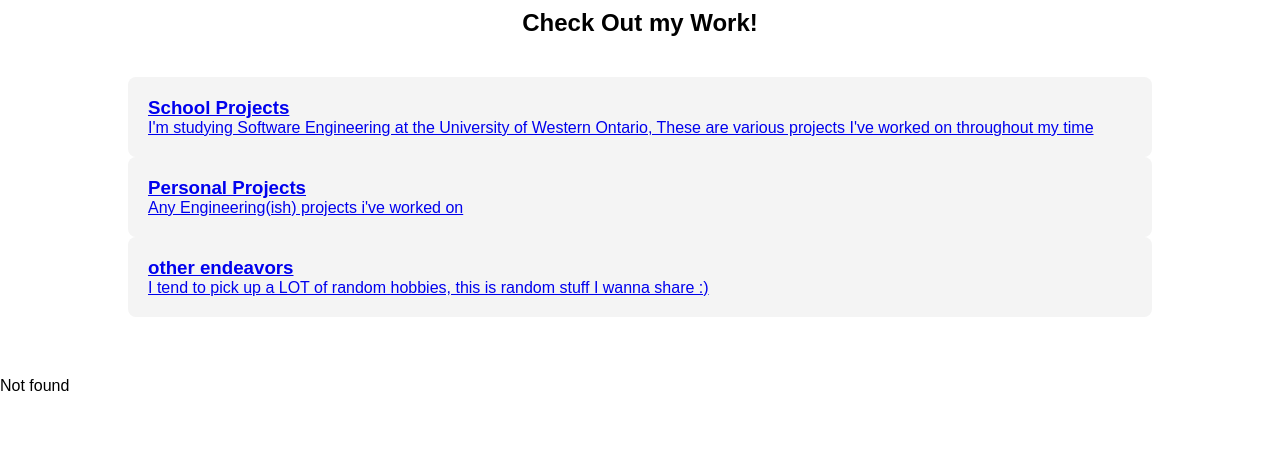
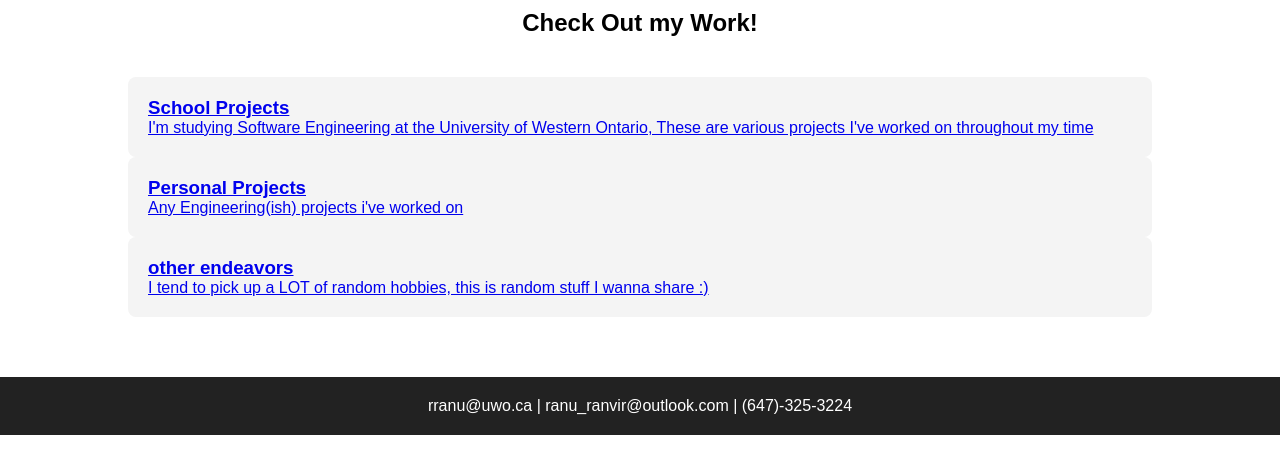
Before and after one commit to RanvirRanu/RanvirRanu.github.io, a plain HTML site: page index.html in a window 1280 px wide. Shown: the part 159-632 px from the top of the page. Drawn offline with Linux system fonts and the light colour scheme; no server answers.

Commit message:
footer and header fix

```diff
--- a/index.html
+++ b/index.html
@@ -50,7 +50,7 @@
     <!-- Footer -->
     <div id="footer-placeholder"></div>
     <script>
-    fetch('footer.html')
+    fetch('/prototypes/footer.html')
         .then(response => response.text())
         .then(data => {
         document.getElementById('footer-placeholder').innerHTML = data;
--- a/prototypes/footer.html
+++ b/prototypes/footer.html
@@ -1,3 +1,5 @@
+<link rel="stylesheet" href="/../css/styles.css">
+
 <footer>
         <p>rranu@uwo.ca | ranu_ranvir@outlook.com | (647)-325-3224</p>
 </footer>
--- a/prototypes/header.html
+++ b/prototypes/header.html
@@ -1,3 +1,6 @@
+<link rel="stylesheet" href="/../css/styles.css">
+
+
 <header>
     <nav class="navbar">
         <h1 class="logo">Ranvir Ranu</h1>
```
Also changed, not shown: creative.html (+1 -1 lines), musicBlog.html (+1 -1 lines), pants.html (+1 -1 lines), personalProjects.html (+1 -1 lines), schoolProjects.html (+1 -1 lines).
